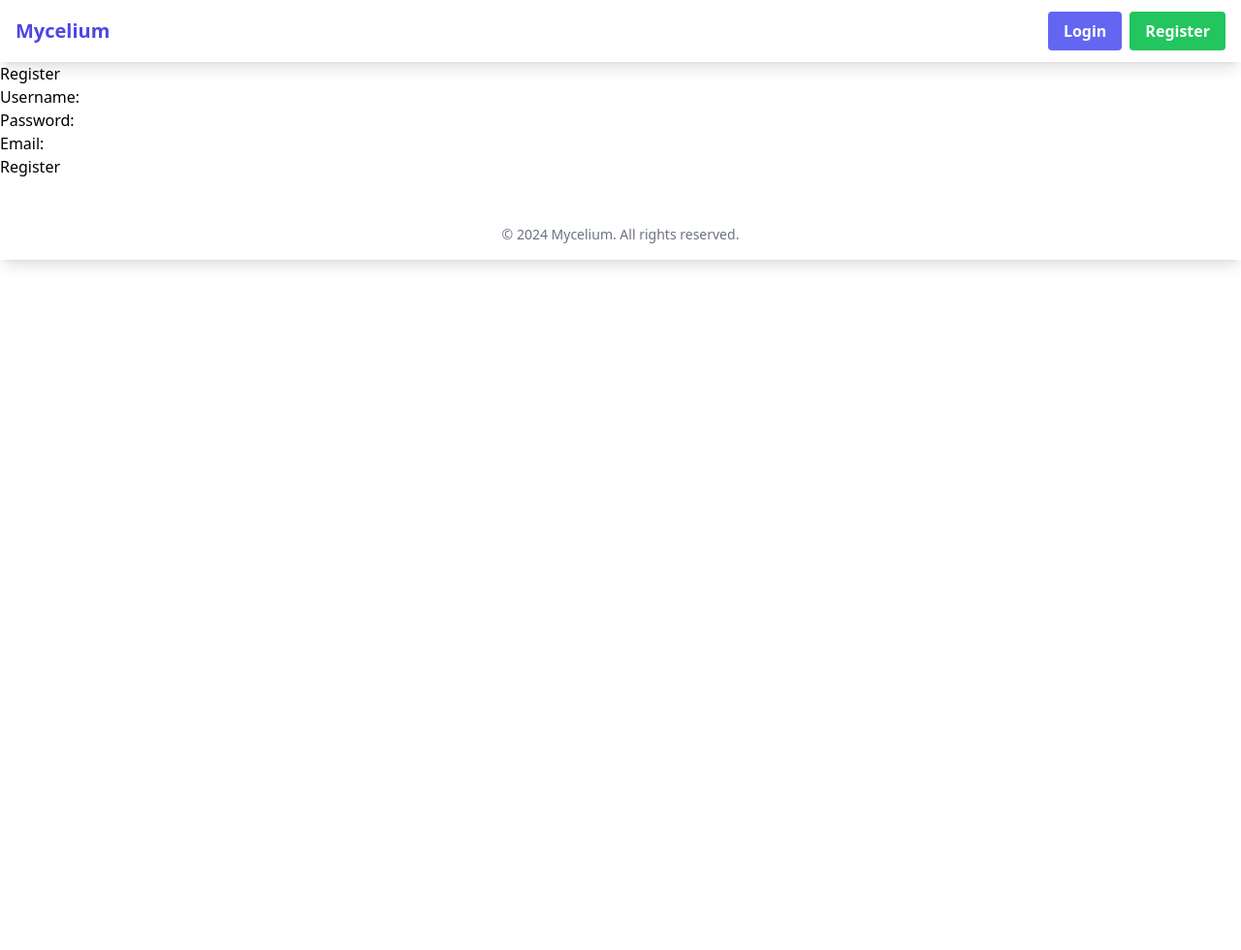
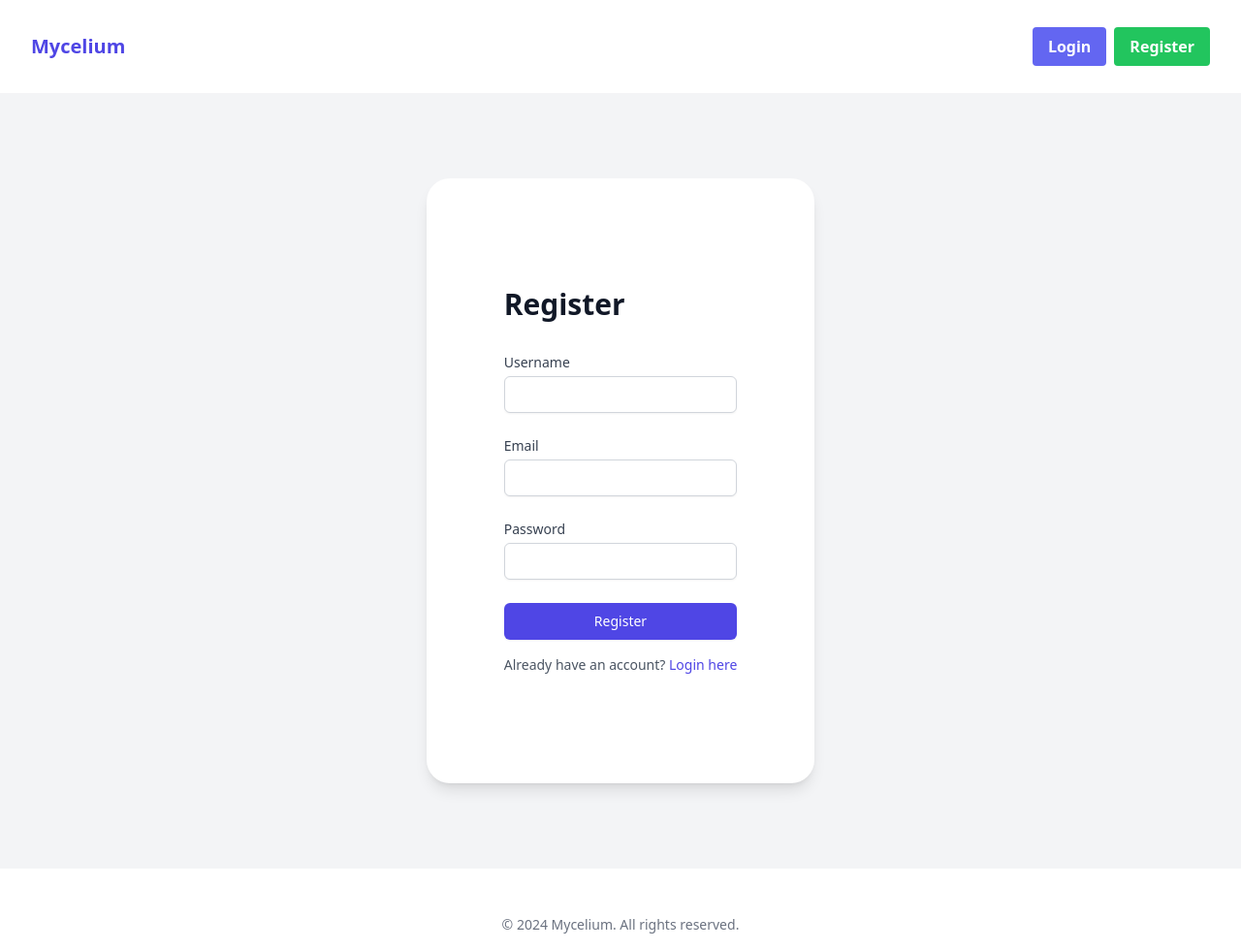
Before and after one commit to thaumazo/CommunityMycelium, a Django app: page /auth/register/ in a window 1280 px wide. Shown: the whole page at 97% size. Before the commit the page ends 275 px from the top, so only its background shows below. Run offline with Django 4.2, Linux system fonts and the light colour scheme.

Commit message:
basic styling for login and register

```diff
--- a/app/static/css/output.css
+++ b/app/static/css/output.css
@@ -611,16 +615,16 @@ video {
   margin-top: 0.75rem;
 }
 
+.mt-6 {
+  margin-top: 1.5rem;
+}
+
 .mt-8 {
   margin-top: 2rem;
 }
 
-.ml-3 {
-  margin-left: 0.75rem;
-}
-
-.mt-6 {
-  margin-top: 1.5rem;
+.mt-4 {
+  margin-top: 1rem;
 }
 
 .block {
@@ -699,6 +703,12 @@ video {
   list-style-type: disc;
 }
 
+.appearance-none {
+  -webkit-appearance: none;
+     -moz-appearance: none;
+          appearance: none;
+}
+
 .grid-cols-1 {
   grid-template-columns: repeat(1, minmax(0, 1fr));
 }
@@ -827,8 +837,9 @@ video {
   border-color: rgb(99 102 241 / var(--tw-border-opacity, 1));
 }
 
-.border-transparent {
-  border-color: transparent;
+.border-indigo-600 {
+  --tw-border-opacity: 1;
+  border-color: rgb(79 70 229 / var(--tw-border-opacity, 1));
 }
 
 .border-red-400 {
@@ -836,14 +847,13 @@ video {
   border-color: rgb(248 113 113 / var(--tw-border-opacity, 1));
 }
 
-.border-indigo-600 {
-  --tw-border-opacity: 1;
-  border-color: rgb(79 70 229 / var(--tw-border-opacity, 1));
-}
-
 .border-red-600 {
   --tw-border-opacity: 1;
   border-color: rgb(220 38 38 / var(--tw-border-opacity, 1));
+}
+
+.border-transparent {
+  border-color: transparent;
 }
 
 .bg-gray-100 {
@@ -964,17 +979,17 @@ video {
   padding-bottom: 2rem;
 }
 
-.py-1 {
-  padding-top: 0.25rem;
-  padding-bottom: 0.25rem;
+.px-3 {
+  padding-left: 0.75rem;
+  padding-right: 0.75rem;
+}
+
+.pl-5 {
+  padding-left: 1.25rem;
 }
 
 .pt-1 {
   padding-top: 0.25rem;
-}
-
-.pl-5 {
-  padding-left: 1.25rem;
 }
 
 .text-center {
@@ -1094,14 +1109,29 @@ video {
   color: rgb(185 28 28 / var(--tw-text-opacity, 1));
 }
 
+.text-red-800 {
+  --tw-text-opacity: 1;
+  color: rgb(153 27 27 / var(--tw-text-opacity, 1));
+}
+
 .text-white {
   --tw-text-opacity: 1;
   color: rgb(255 255 255 / var(--tw-text-opacity, 1));
 }
 
-.text-red-800 {
+.text-gray-600 {
   --tw-text-opacity: 1;
-  color: rgb(153 27 27 / var(--tw-text-opacity, 1));
+  color: rgb(75 85 99 / var(--tw-text-opacity, 1));
+}
+
+.placeholder-gray-400::-moz-placeholder {
+  --tw-placeholder-opacity: 1;
+  color: rgb(156 163 175 / var(--tw-placeholder-opacity, 1));
+}
+
+.placeholder-gray-400::placeholder {
+  --tw-placeholder-opacity: 1;
+  color: rgb(156 163 175 / var(--tw-placeholder-opacity, 1));
 }
 
 .shadow {
@@ -1313,6 +1353,11 @@ video {
     line-height: 1.75rem;
   }
 
+  .sm\:text-sm {
+    font-size: 0.875rem;
+    line-height: 1.25rem;
+  }
+
   .sm\:leading-7 {
     line-height: 1.75rem;
   }
--- a/app/templates/base.html
+++ b/app/templates/base.html
@@ -18,7 +18,7 @@
 		<nav
 			class="bg-white shadow-lg">
 			<div
-				class="max-w-7xl mx-auto px-4">
+				class="max-w-7xl mx-auto py-4 px-4 sm:px-6 lg:px-8">
 				<div
 					class="flex justify-between h-16">
 					<div
--- a/app/templates/users/register.html
+++ b/app/templates/users/register.html
@@ -1,23 +1,105 @@
 {% extends "base.html" %}
 
-{% block title %}Register{% endblock %}
+{% block title %}Register
+{% endblock %}
 
 {% block content %}
-<h1>Register</h1>
-{% if error %}
-<p style="color: red;">{{ error }}</p>
-{% endif %}
-<form method="post">
-    {% csrf_token %}
-    <label for="username">Username:</label>
-    <input type="text" id="username" name="username" required>
-    <br>
-    <label for="password">Password:</label>
-    <input type="password" id="password" name="password" required>
-    <br>
-    <label for="email">Email:</label>
-    <input type="email" id="email" name="email" required>
-    <br>
-    <button type="submit">Register</button>
-</form>
+	<div
+		class="min-h-screen bg-gray-100 py-6 flex flex-col justify-center sm:py-12">
+		<div
+			class="relative py-3 sm:max-w-xl sm:mx-auto">
+			<div
+				class="relative px-4 py-10 bg-white shadow-lg sm:rounded-3xl sm:p-20">
+				<div
+					class="max-w-md mx-auto">
+					<div
+						class="divide-y divide-gray-200">
+						<div
+							class="py-8 text-base leading-6 space-y-4 text-gray-700 sm:text-lg sm:leading-7">
+							<h1
+								class="text-3xl font-bold text-gray-900 mb-8">Register</h1>
+							{% if error %}
+								<div
+									class="bg-red-50 border-l-4 border-red-400 p-4 mb-4">
+									<div
+										class="flex">
+										<div
+											class="ml-3">
+											<p
+												class="text-sm text-red-700">{{ error }}</p>
+										</div>
+									</div>
+								</div>
+							{% endif %}
+							<form
+								method="post"
+								class="space-y-6">
+								{% csrf_token %}
+								<div>
+									<label
+										for="username"
+										class="block text-sm font-medium text-gray-700">Username</label>
+									<div
+										class="mt-1">
+										<input
+											type="text"
+											id="username"
+											name="username"
+											required
+											class="appearance-none block w-full px-3 py-2 border border-gray-300 rounded-md shadow-sm placeholder-gray-400 focus:outline-none focus:ring-indigo-500 focus:border-indigo-500 sm:text-sm">
+									</div>
+								</div>
+								<div>
+									<label
+										for="email"
+										class="block text-sm font-medium text-gray-700">Email</label>
+									<div
+										class="mt-1">
+										<input
+											type="email"
+											id="email"
+											name="email"
+											required
+											class="appearance-none block w-full px-3 py-2 border border-gray-300 rounded-md shadow-sm placeholder-gray-400 focus:outline-none focus:ring-indigo-500 focus:border-indigo-500 sm:text-sm">
+									</div>
+								</div>
+								<div>
+									<label
+										for="password"
+										class="block text-sm font-medium text-gray-700">Password</label>
+									<div
+										class="mt-1">
+										<input
+											type="password"
+											id="password"
+											name="password"
+											required
+											class="appearance-none block w-full px-3 py-2 border border-gray-300 rounded-md shadow-sm placeholder-gray-400 focus:outline-none focus:ring-indigo-500 focus:border-indigo-500 sm:text-sm">
+									</div>
+								</div>
+								<div>
+									<button
+										type="submit"
+										class="w-full flex justify-center py-2 px-4 border border-transparent rounded-md shadow-sm text-sm font-medium text-white bg-indigo-600 hover:bg-indigo-700 focus:outline-none focus:ring-2 focus:ring-offset-2 focus:ring-indigo-500">
+										Register
+									</button>
+								</div>
+							</form>
+							<div
+								class="text-center mt-4">
+								<p
+									class="text-sm text-gray-600">
+									Already have an account?
+									<a
+										href="{% url 'login' %}" class="font-medium text-indigo-600 hover:text-indigo-500">
+										Login here
+									</a>
+								</p>
+							</div>
+						</div>
+					</div>
+				</div>
+			</div>
+		</div>
+	</div>
 {% endblock %}
```
Also changed, not shown: other parts of app/static/css/output.css (+49 -30 lines), app/static/css/styles.css (deleted, +0 -22 lines), app/templates/users/login.html (+86 -15 lines).
